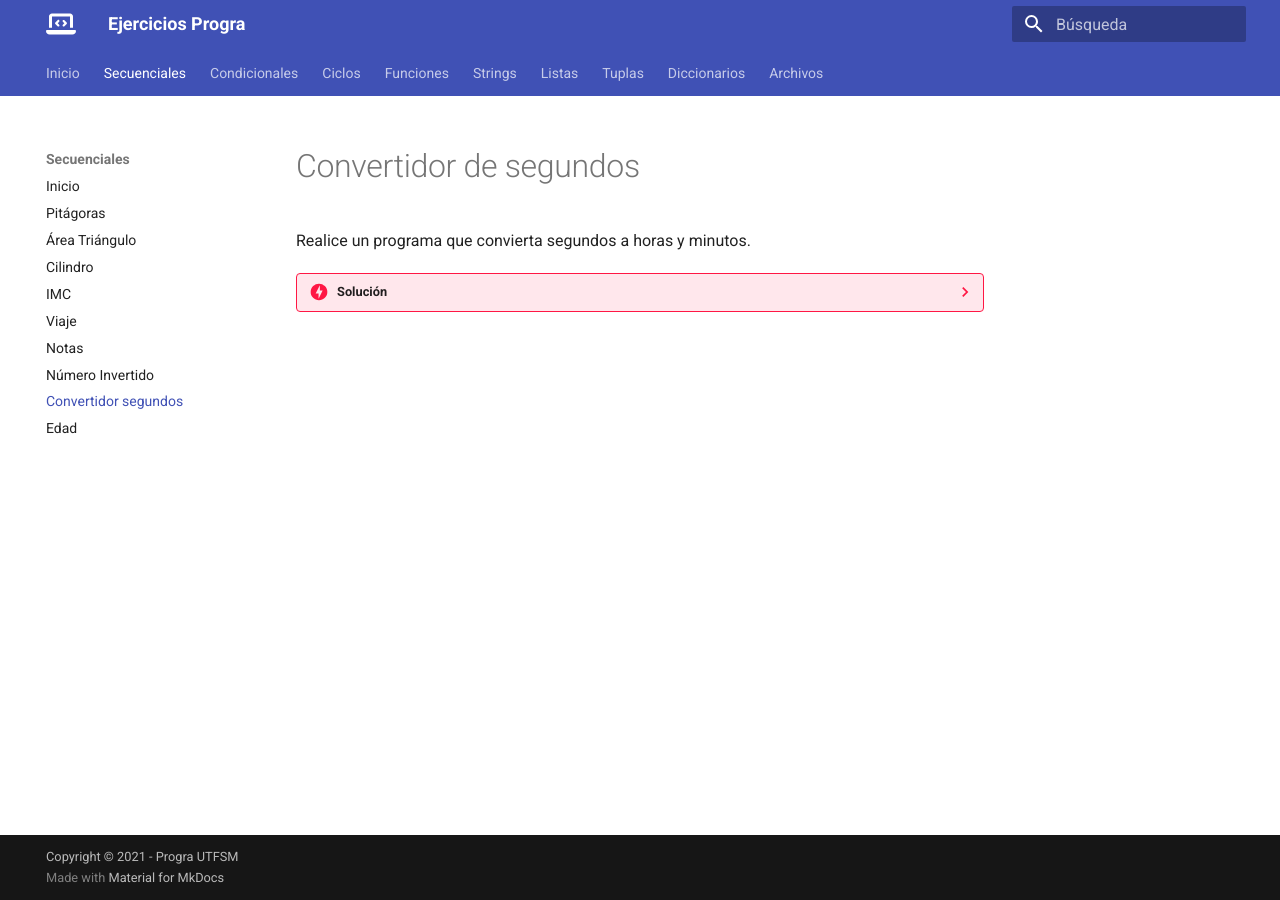
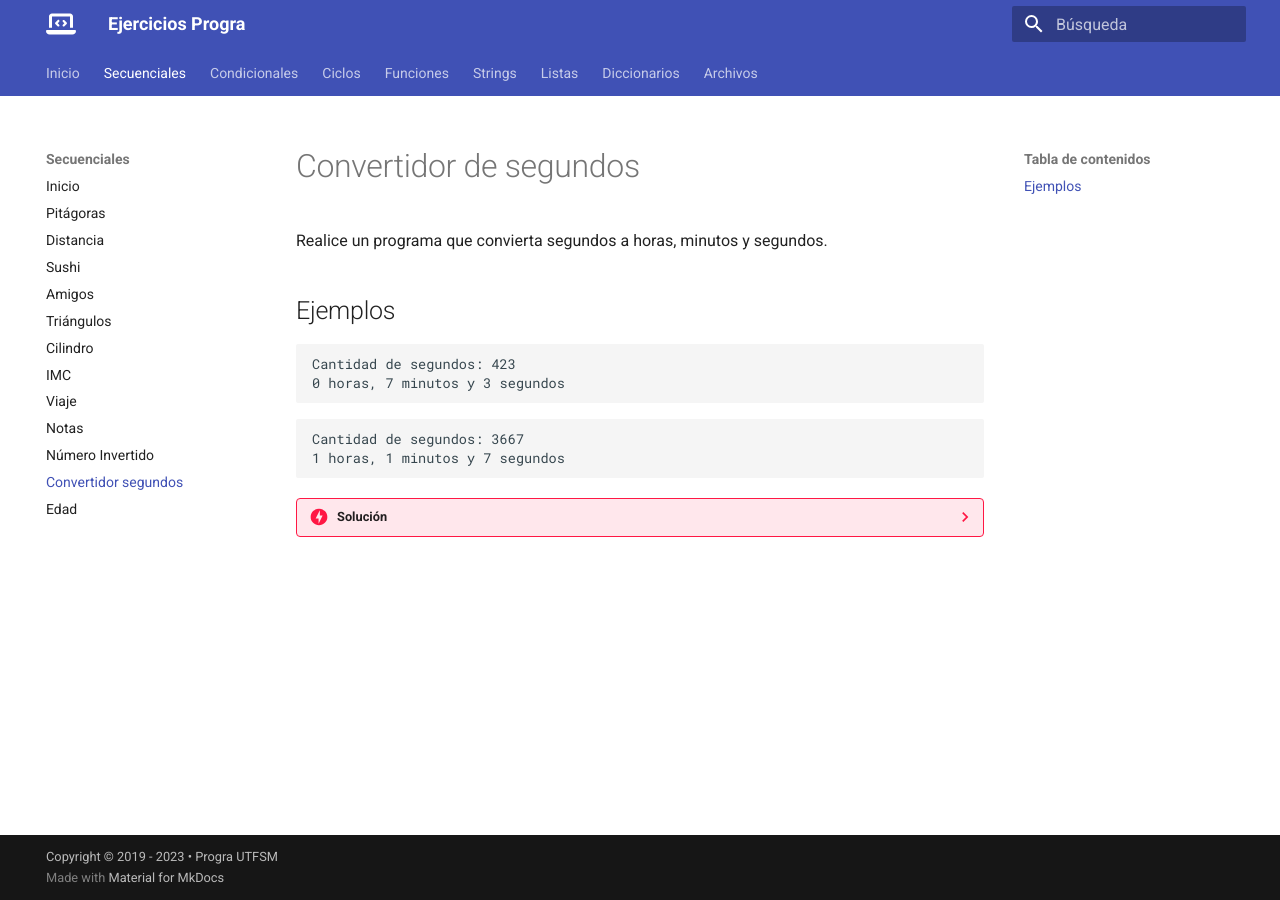
Before and after one commit to progra-utfsm/ejercicios, an MkDocs documentation site: the page built from docs/secuenciales/segundos.md, in a window 1280 px wide. Built offline with MkDocs 1.6.1 and Material for MkDocs 9.7.7, drawn with Linux system fonts in a browser that asks for light colours.

Commit message:
Actualización de ejercicios secuenciales

````diff
--- a/docs/javascripts/config.js
+++ b/docs/javascripts/config.js
@@ -10,3 +10,7 @@ window.MathJax = {
       processHtmlClass: "arithmatex"
     }
   };
+
+  document$.subscribe(() => {
+    MathJax.typesetPromise()
+  })
--- a/docs/secuenciales/segundos.md
+++ b/docs/secuenciales/segundos.md
@@ -1,6 +1,18 @@
 # Convertidor de segundos
 
-Realice un programa que convierta segundos a horas y minutos.
+Realice un programa que convierta segundos a horas, minutos y segundos.
+
+## Ejemplos
+
+```
+Cantidad de segundos: 423
+0 horas, 7 minutos y 3 segundos
+```
+
+```
+Cantidad de segundos: 3667
+1 horas, 1 minutos y 7 segundos
+```
 
 ??? danger "Solución"
     ```python
--- a/mkdocs.yml
+++ b/mkdocs.yml
@@ -1,5 +1,5 @@
 site_name: Ejercicios Progra
-copyright: Copyright &copy; 2021 - Progra UTFSM
+copyright: Copyright &copy; 2019 - 2023 &bullet; Progra UTFSM
 theme:
   name: material
   language: es
@@ -8,15 +8,17 @@ theme:
     logo: fontawesome/solid/laptop-code
     repo: fontawesome/brands/github
   features:
-    - tabs
-    - instant
-    - navigation.expand
+    - navigation.tabs
+    - navigation.instant
 nav:
   - Inicio: index.md
   - Secuenciales:
     - Inicio: secuenciales/index.md
     - Pitágoras: secuenciales/pitagoras.md
-    - Área Triángulo: secuenciales/area-triangulo.md
+    - Distancia: secuenciales/distancia.md
+    - Sushi: secuenciales/sushi.md
+    - Amigos: secuenciales/amigos.md
+    - Triángulos: secuenciales/triangulos.md
     - Cilindro: secuenciales/cilindro.md
     - IMC: secuenciales/imc.md
     - Viaje: secuenciales/viaje.md
@@ -69,8 +71,6 @@ nav:
     - Eliminar: strings/eliminar.md
     - Palabra más larga: strings/larga.md
     - Censura: strings/censura.md
-
-
   - Listas:
     - Ejemplos: listas/ejemplos.md
     - Desviación estándar: listas/desviacion.md
@@ -78,9 +78,9 @@ nav:
     - Búsqueda binaria: listas/busqueda_binaria.md
     - Merge: listas/merge.md
     - Cine: listas/cine.md
-  - Tuplas:
-    - Rectas: tuplas/rectas.md
-    - Supermercado: tuplas/supermercado.md
+  # - Tuplas: (deprecated)
+  #   - Rectas: tuplas/rectas.md
+  #   - Supermercado: tuplas/supermercado.md
   - Diccionarios:
     - Final Copa América: diccionarios/copa.md
     - Fórmula 1: diccionarios/formula1.md
@@ -104,8 +104,9 @@ markdown_extensions:
   - pymdownx.arithmatex:
       generic: true
   - pymdownx.emoji:
-      emoji_index: !!python/name:materialx.emoji.twemoji
-      emoji_generator: !!python/name:materialx.emoji.to_svg
+      # emoji_index: !!python/name:materialx.emoji.twemoji
+      emoji_index: !!python/name:material.extensions.emoji.twemoji
+      emoji_generator: !!python/name:material.extensions.emoji.to_svg
 extra_javascript:
   - javascripts/config.js
   - https://polyfill.io/v3/polyfill.min.js?features=es6
````
Also changed, not shown: docs/python/secuenciales/amigos.py (added, +14 -0 lines), docs/python/secuenciales/distancia.py (added, +9 -0 lines), docs/python/secuenciales/perimetro_triangulo.py (added, +16 -0 lines), docs/python/secuenciales/sushi.py (added, +9 -0 lines), docs/python/secuenciales/triangulo_seno.py (added, +13 -0 lines), docs/secuenciales/amigos.md (added, +18 -0 lines), docs/secuenciales/area-triangulo.md (deleted, +0 -14 lines), docs/secuenciales/distancia.md (added, +12 -0 lines), docs/secuenciales/sushi.md (added, +19 -0 lines), docs/secuenciales/triangulos.md (added, +73 -0 lines), docs/images/triangulo.png (added), docs/python/secuenciales/triangulo_heron.py (renamed from docs/python/secuenciales/area_triangulo.py). Lines whose indentation alone changed are shown as unchanged.
